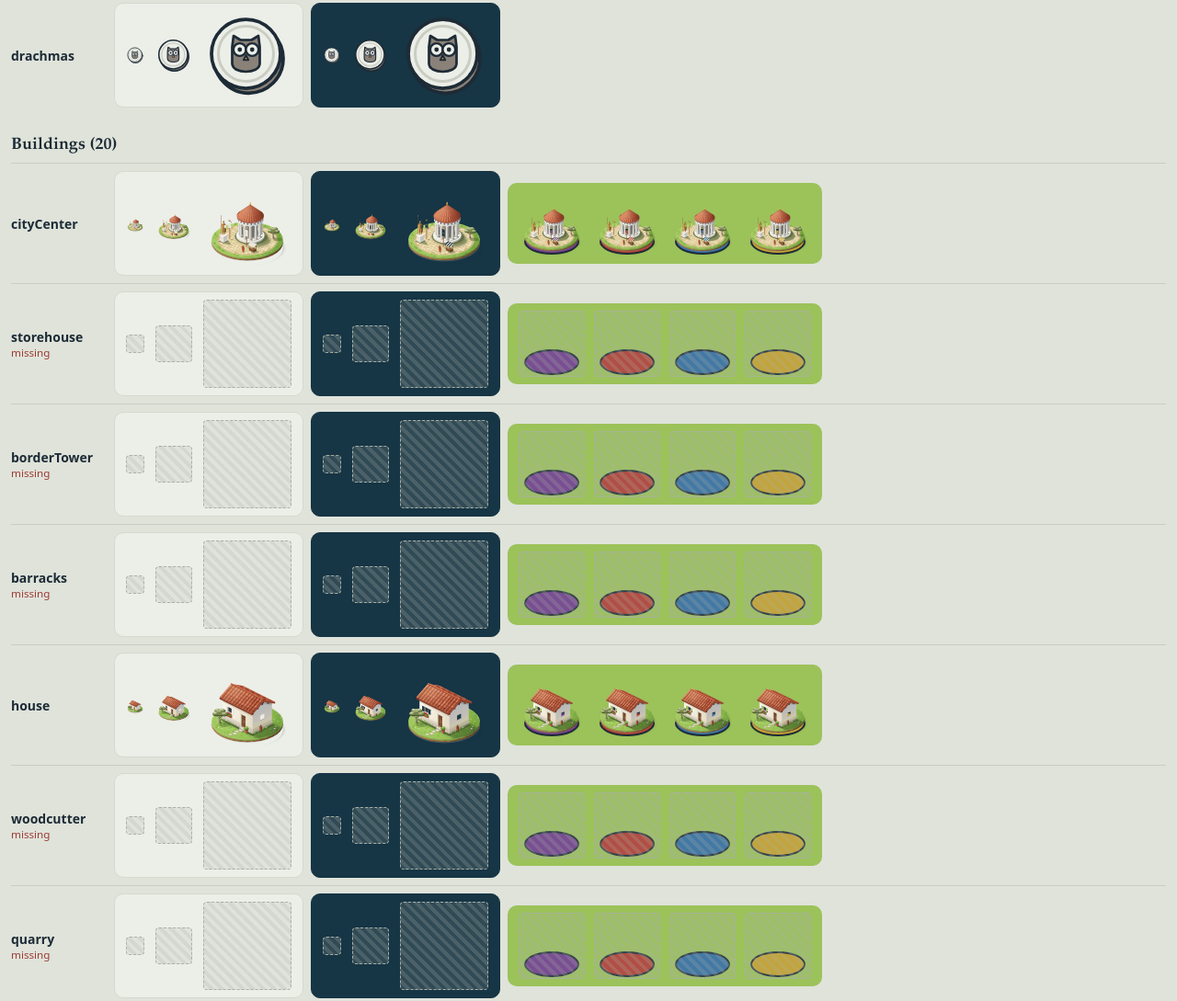
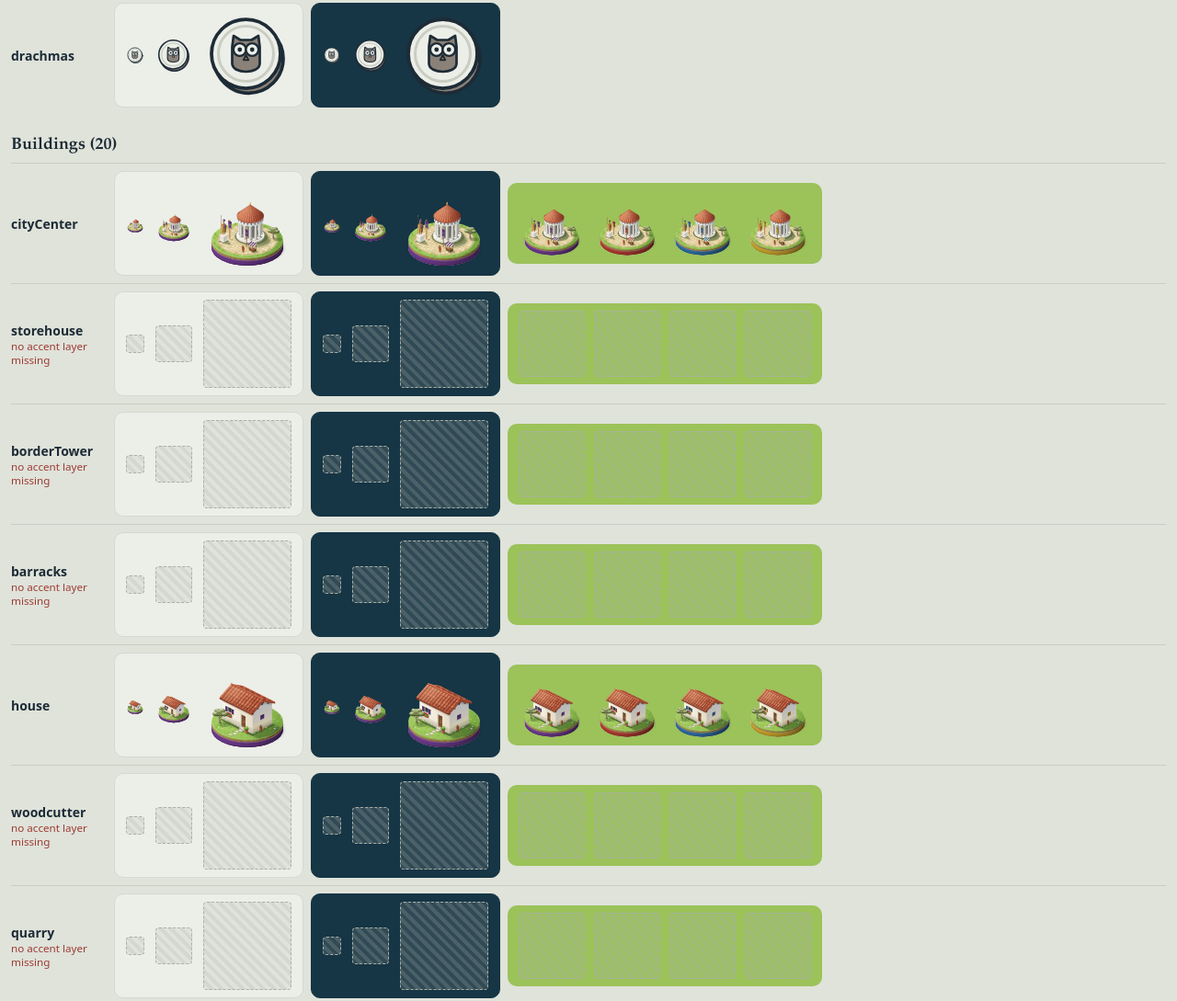
Before and after one commit to finnkuehl/poleis, a website built with Vite: page art-preview.html in a window 1280 px wide. Shown: the part 1693-2782 px from the top of the page at 92% size. Built offline with nearby package versions, Linux system fonts and the light colour scheme.

Commit message:
Draw the owner-color layer under the art in UI icons and the gallery
Co-Authored-By: Claude Opus 5.5 <noreply@anthropic.com>

```diff
--- a/art-preview.html
+++ b/art-preview.html
@@ -68,8 +68,7 @@
         border: 1px solid #163545;
       }
       .strip img,
-      .token img,
-      .based img {
+      .map-row img {
         display: block;
       }
       /* Shown instead of an image whose file does not exist yet. */
@@ -84,36 +83,23 @@
           rgba(169, 176, 166, 0.36) 4px 8px
         );
       }
-      /* Units: a round token in the player color, like a board-game piece. */
-      .token {
-        display: grid;
-        place-items: center;
-        width: 56px;
-        height: 56px;
-        border-radius: 50%;
-        border: 2.5px solid #1d2b36;
-        box-shadow: 2px 3px 0 rgba(29, 43, 54, 0.25);
+      /* Buildings and units as in the game, bottom to top: accent image, player color in
+         multiply (masked by the accent), art image (which has holes where the accents are). */
+      .layered {
+        position: relative;
+        flex: none;
+        isolation: isolate;
       }
-      /* Buildings: a miniature standing on a small round base in the player color. */
-      .based {
-        position: relative;
-        width: 72px;
-        height: 72px;
+      .layered > * {
+        position: absolute;
+        inset: 0;
       }
-      .based::before {
-        content: '';
-        position: absolute;
-        left: 6px;
-        right: 6px;
-        bottom: 2px;
-        height: 24px;
-        border-radius: 50%;
-        background: var(--player);
-        border: 2px solid #1d2b36;
-      }
-      .based img,
-      .based .missing {
-        position: relative;
+      .layered .tint {
+        mix-blend-mode: multiply;
+        -webkit-mask-size: 100% 100%;
+        mask-size: 100% 100%;
+        -webkit-mask-repeat: no-repeat;
+        mask-repeat: no-repeat;
       }
       .map-row {
         display: flex;
--- a/src/artPreview.ts
+++ b/src/artPreview.ts
@@ -1,6 +1,8 @@
 // Dev-only art gallery (open /art-preview.html with `npm run dev`): shows every drawn asset
 // from public/assets at the sizes and on the backgrounds used in the game (see docs/ART.md).
 // Not part of the production build. Files that do not exist yet show a light placeholder.
+// Buildings and units are composed like in the game: the accent layer (`<id>.accent.svg`,
+// tinted in the player color with a multiply layer) UNDER the art, which has holes there.
 import { BUILDING_IDS, GOOD_IDS, UNIT_IDS } from './data';
 
 type AssetKind = 'goods' | 'buildings' | 'units';
@@ -14,9 +16,9 @@ const PLAYER_COLORS = ['#6e3a8e', '#b23a30', '#2e6da4', '#c9a227'] as const;
 /** Ships have art but are not in UNIT_IDS yet (seafaring comes with M6). */
 const EXTRA_UNIT_IDS = ['transport', 'trireme'] as const;
 
-/** Drawn size (px) of a unit on its token and of a building on its base. */
-const TOKEN_ART_SIZE = 44;
-const BASE_ART_SIZE = 72;
+/** Size (px) of a unit and of a building in the player-color row (about map size). */
+const UNIT_MAP_SIZE = 48;
+const BUILDING_MAP_SIZE = 72;
 
 const SECTIONS: readonly { kind: AssetKind; title: string; ids: readonly string[] }[] = [
   { kind: 'goods', title: 'Goods', ids: GOOD_IDS },
@@ -26,6 +28,10 @@ const SECTIONS: readonly { kind: AssetKind; title: string; ids: readonly string[
 
 function assetUrl(kind: AssetKind, id: string): string {
   return `${import.meta.env.BASE_URL}assets/${kind}/${id}.svg`;
+}
+
+function accentUrl(kind: AssetKind, id: string): string {
+  return `${import.meta.env.BASE_URL}assets/${kind}/${id}.accent.svg`;
 }
 
 function el(tag: string, className?: string, text?: string): HTMLElement {
@@ -53,42 +59,81 @@ function art(kind: AssetKind, id: string, size: number, onMissing: () => void):
   return img;
 }
 
-function strip(kind: AssetKind, id: string, background: 'marble' | 'sea', onMissing: () => void) {
+/** Callbacks of one asset row: the art file or the accent file does not exist. */
+interface RowFlags {
+  onMissing(): void;
+  onNoAccent(): void;
+}
+
+/**
+ * The asset as the game shows it. Goods: the flat icon. Buildings and units, bottom to top:
+ * accent image, player color in multiply masked by the accent, art image.
+ */
+function composed(
+  kind: AssetKind,
+  id: string,
+  size: number,
+  color: string,
+  flags: RowFlags,
+): HTMLElement {
+  if (kind === 'goods') return art(kind, id, size, flags.onMissing);
+  const box = el('div', 'layered');
+  box.style.width = `${size}px`;
+  box.style.height = `${size}px`;
+  const url = accentUrl(kind, id);
+  const accent = document.createElement('img');
+  accent.alt = '';
+  accent.width = size;
+  accent.height = size;
+  const tint = el('div', 'tint');
+  tint.style.backgroundColor = color;
+  tint.style.setProperty('-webkit-mask-image', `url("${url}")`);
+  tint.style.setProperty('mask-image', `url("${url}")`);
+  accent.addEventListener('error', () => {
+    accent.remove();
+    tint.remove();
+    flags.onNoAccent();
+  });
+  accent.src = url;
+  box.append(accent, tint, art(kind, id, size, flags.onMissing));
+  return box;
+}
+
+function strip(
+  kind: AssetKind,
+  id: string,
+  background: 'marble' | 'sea',
+  flags: RowFlags,
+): HTMLElement {
   const row = el('div', `strip ${background}`);
-  for (const size of SIZES) row.append(art(kind, id, size, onMissing));
+  for (const size of SIZES) row.append(composed(kind, id, size, PLAYER_COLORS[0], flags));
   return row;
 }
 
-/** Units on round tokens, buildings on round bases, both on a meadow-colored map strip. */
-function playerRow(kind: 'buildings' | 'units', id: string, onMissing: () => void): HTMLElement {
+/** The asset in each of the four player colors on a meadow-colored map strip. */
+function playerRow(kind: 'buildings' | 'units', id: string, flags: RowFlags): HTMLElement {
   const row = el('div', 'map-row');
-  for (const color of PLAYER_COLORS) {
-    if (kind === 'units') {
-      const token = el('div', 'token');
-      token.style.background = color;
-      token.append(art(kind, id, TOKEN_ART_SIZE, onMissing));
-      row.append(token);
-    } else {
-      const based = el('div', 'based');
-      based.style.setProperty('--player', color);
-      based.append(art(kind, id, BASE_ART_SIZE, onMissing));
-      row.append(based);
-    }
-  }
+  const size = kind === 'units' ? UNIT_MAP_SIZE : BUILDING_MAP_SIZE;
+  for (const color of PLAYER_COLORS) row.append(composed(kind, id, size, color, flags));
   return row;
 }
 
 function assetRow(kind: AssetKind, id: string): HTMLElement {
   const row = el('div', 'asset');
   const label = el('div', 'asset-id', id);
-  let flagged = false;
-  const onMissing = (): void => {
-    if (flagged) return;
-    flagged = true;
-    label.append(el('small', undefined, 'missing'));
+  // Each note once per row, however many images report it.
+  const notes = new Set<string>();
+  const note = (text: string): void => {
+    if (notes.has(text)) return;
+    notes.add(text);
+    label.append(el('small', undefined, text));
   };
-  row.append(label, strip(kind, id, 'marble', onMissing), strip(kind, id, 'sea', onMissing));
-  if (kind !== 'goods') row.append(playerRow(kind, id, onMissing));
+  const flags: RowFlags = {
+    onMissing: () => note('missing'),
+    onNoAccent: () => note('no accent layer'),
+  };
+  row.append(label, strip(kind, id, 'marble', flags), strip(kind, id, 'sea', flags));
+  if (kind !== 'goods') row.append(playerRow(kind, id, flags));
   return row;
 }
 
@@ -100,7 +145,7 @@ gallery.append(
   el(
     'p',
     undefined,
-    `Every asset at ${SIZES.join(', ')} px on marble and on the sea-blue bar; units on player tokens, buildings on player bases.`,
+    `Every asset at ${SIZES.join(', ')} px on marble and on the sea-blue bar (accent in Tyrian purple); buildings and units in the four player colors on a map strip.`,
   ),
 );
 for (const section of SECTIONS) {
```
Also changed, not shown: src/ui/art.test.ts (+27 -5 lines), src/ui/art.ts (+61 -36 lines), src/ui/ui.css (+7 -8 lines).
